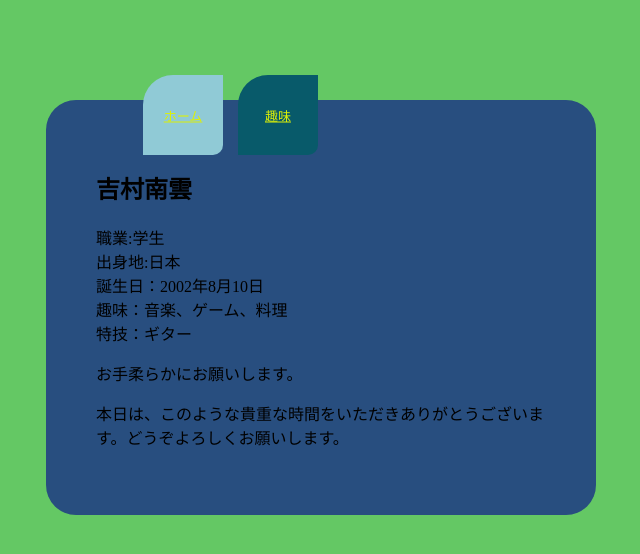
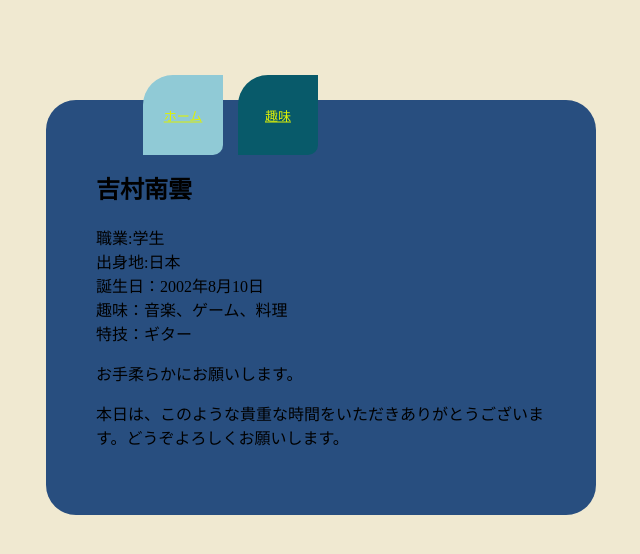
Before and after one commit to 20121071/github.io, a plain HTML site: page index.html in a window 1280 px wide. Shown: the whole page, without its empty margins (319-959 px from the left). Drawn offline with Linux system fonts and the light colour scheme.

Commit message:
Update stylesheet.css

```diff
--- a/stylesheet.css
+++ b/stylesheet.css
@@ -1,6 +1,6 @@
 body{
     /* background: rgb(230, 215, 231); */
-    background: rgb(100, 200, 100);
+    background: rgb(240, 233, 209);
 }
 .contact-us{
     width: 450px;
```
